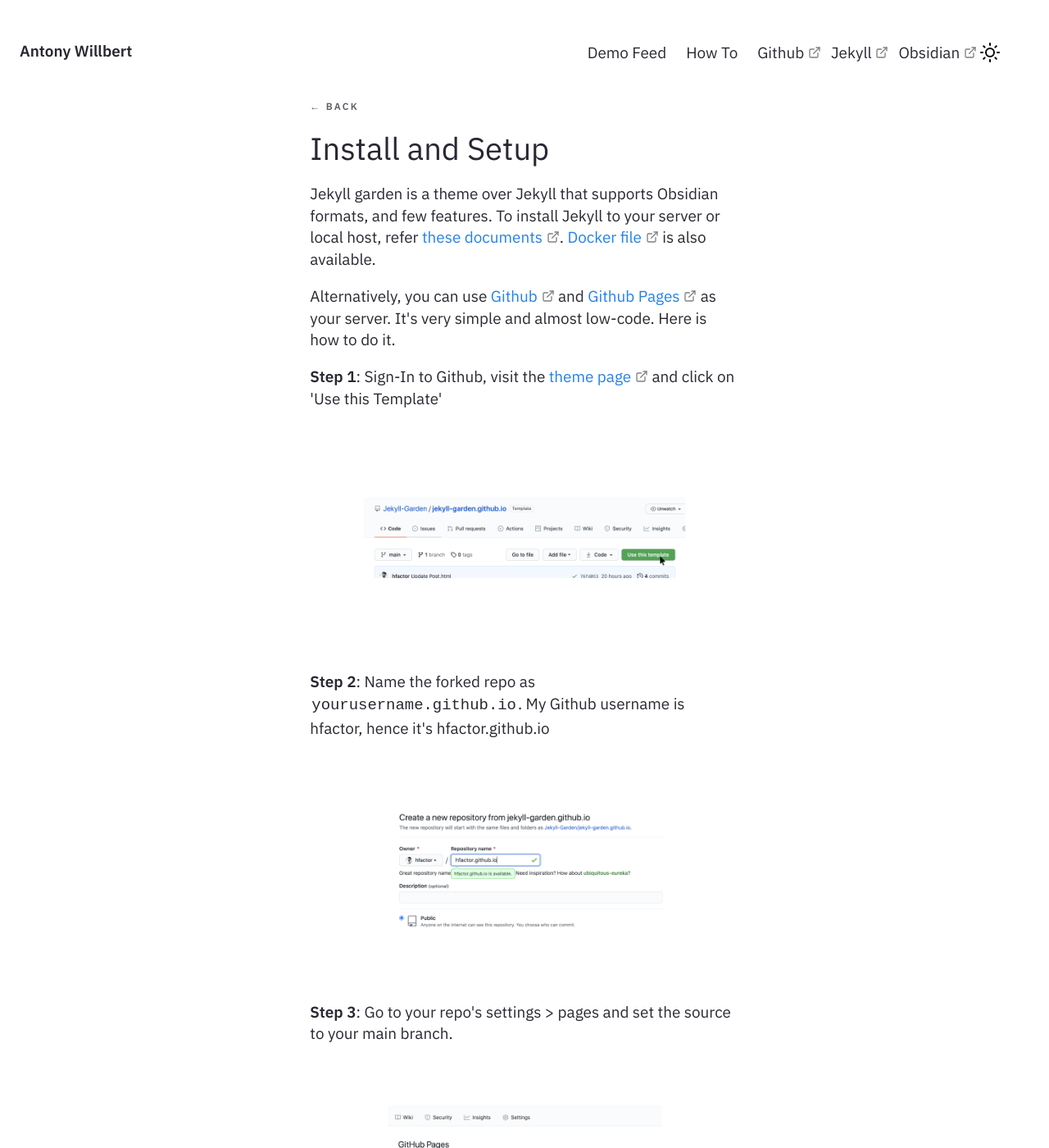
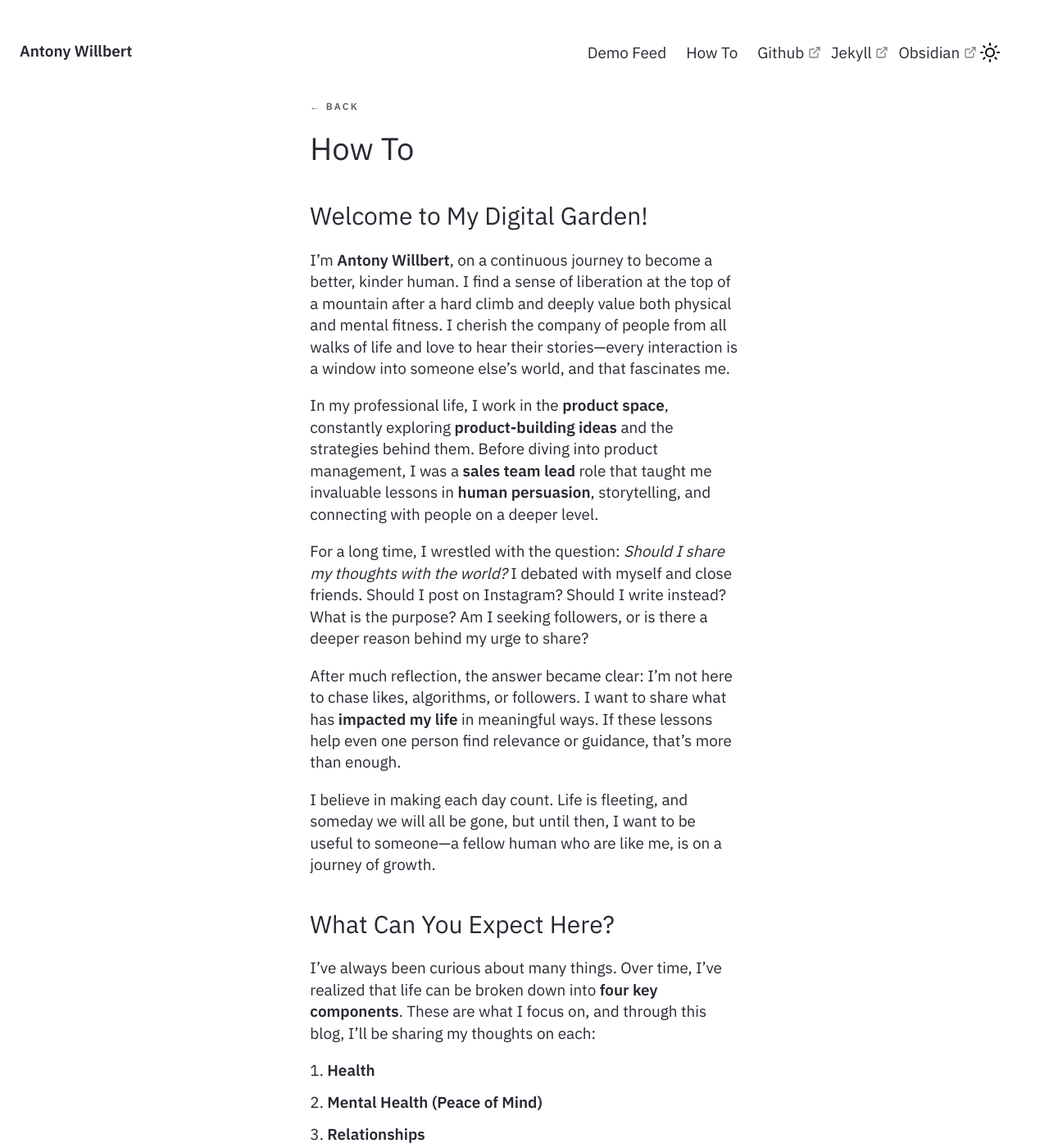
Before and after one commit to Antonywillbert/antonywillbert.github.io, a Jekyll site: the page built from _posts/2020-03-01-how-to.md, in a window 1280 px wide and 1400 px high. Shown: the whole window at 82% size. Built offline with Jekyll 4.4.1, drawn with Linux system fonts in a browser that asks for light colours; some of the changed text lies outside the part shown.

Commit message:
Update 2020-03-01-how-to.md

````diff
--- a/_posts/2020-03-01-how-to.md
+++ b/_posts/2020-03-01-how-to.md
@@ -1,81 +1,28 @@
----
-title: Install and Setup
----
+### Welcome to My Digital Garden!
 
-Jekyll garden is a theme over Jekyll that supports Obsidian formats, and few features. To install Jekyll to your server or local host, refer [these documents](https://jekyllrb.com/docs/installation/). [Docker file](https://github.com/Jekyll-Garden/jekyll-garden.github.io/blob/main/Dockerfile) is also available.
+I’m **Antony Willbert**, on a continuous journey to become a better, kinder human. I find a sense of liberation at the top of a mountain after a hard climb and deeply value both physical and mental fitness. I cherish the company of people from all walks of life and love to hear their stories—every interaction is a window into someone else’s world, and that fascinates me.
 
-Alternatively, you can use [Github](https://github.com/) and [Github Pages](https://pages.github.com/) as your server. It's very simple and almost low-code. Here is how to do it.
+In my professional life, I work in the **product space**, constantly exploring **product-building ideas** and the strategies behind them. Before diving into product management, I was a **sales team lead** role that taught me invaluable lessons in **human persuasion**, storytelling, and connecting with people on a deeper level.
 
-**Step 1**: Sign-In to Github, visit the [theme page](https://github.com/Jekyll-Garden/jekyll-garden.github.io) and click on 'Use this Template'
+For a long time, I wrestled with the question: _Should I share my thoughts with the world?_ I debated with myself and close friends. Should I post on Instagram? Should I write instead? What is the purpose? Am I seeking followers, or is there a deeper reason behind my urge to share?
 
-<img src="../assets/img/1-how-to.png" width="100%">
+After much reflection, the answer became clear: I’m not here to chase likes, algorithms, or followers. I want to share what has **impacted my life** in meaningful ways. If these lessons help even one person find relevance or guidance, that’s more than enough.
 
-**Step 2**: Name the forked repo as `yourusername.github.io`. My Github username is hfactor, hence it's hfactor.github.io
+I believe in making each day count. Life is fleeting, and someday we will all be gone, but until then, I want to be useful to someone—a fellow human who are like me, is on a journey of growth.
 
-<img src="../assets/img/2-how-to.png" width="100%">
+### What Can You Expect Here?
 
+I’ve always been curious about many things. Over time, I’ve realized that life can be broken down into **four key components**. These are what I focus on, and through this blog, I’ll be sharing my thoughts on each:
 
-**Step 3**: Go to your repo's settings > pages and set the source to your main branch.
-<img src="../assets/img/3-how-to.png" width="100%">
+1. **Health**
+2. **Mental Health (Peace of Mind)**
+3. **Relationships**
+4. **Wealth**
+5. Product
+6. Sales
 
+I’ve put **health** as my top priority and **wealth** at the bottom. Why? Because I’ve learned that when my health, mental peace, and relationships are in harmony, I’m confident in my ability to achieve the wealth I desire. But if any of these three are out of sync, I’m thrown off course.
 
-**Step 4 (Optional)**: If you have a custom domain, set [CNAME](https://docs.github.com/en/pages/getting-started-with-github-pages/securing-your-github-pages-site-with-https).
+So here I am, sharing my journey. Sometimes, I’ll write about these four areas, and other times, I’ll explore topics like books, personal stories, and anything else that makes me curious and interesting.
 
-## Configuring Your Jekyll.
-
-Now you have Jekyll setup ready, go to `_config.yml` and set your configurations. Here you can do the following configurations :
-1. URL to set your hostname
-2. BASEURL to set your sub path (url/subpath/)
-3. Website Heading, Content, Copyright Year + Message
-4. Private Link - On hover message
-5. What all folders to exclude (Obsidian Template and all)
-
-Edit these value via Github, and commit directly to Github, which will refresh the whole setup, and a Jekyll enivorment will be ready. You can visit the page by visiting  `yourusername.github.io`
-
-
-## Syncing Github with Obsidian
-
-Now you have your online publishing setup ready. It's time to build your local knowledge management using Obsidian. Here are the steps :
-
-Step 1: Go to github and clone your repository to your machine. For this, you can use git-commands or install [Github for desktop.](https://desktop.github.com/)
-<img src="../assets/img/4-how-to.png" width="100%">
-
-Step 2: Once you have successfully cloned the repository to your machine, Open the Obsidian app in your machine, and set the folder `_notes` inside the repository as your vault.
-<img src="../assets/img/5-how-to.png" width="100%">
-
-This is important, because Jekyll Garden can only fetch and publish notes from `_notes` folder.
-
-## Frontmatter
-
-For all notes to work properly, we need to have three frontmatter values.  Please make sure the front matter is written in between three lines. If you check any .md files in this repo, you will see something this.
-
-```
----
-
-title: Credits
-feed: hide
-date: 11-05-2022
-permalink: /credits
-format: list
-
----
-```
-
-1. `Title` is the page title. It **should be same as that of your Obsidian file** title for our Wiki links to work. i.e, if file is `credits.md` title has to be `credits`
-2. If you want to show the note on the feed, you should set `Feed` as `show`. It's an optional value, and the default value is set to hide. (To avoid publishing by mistake)
-3. `date` is used to sort note in feed.
-4. `permalink` is an optional value. Use it to set permanent URLs
-5. `format:list` will change the layout to a list with border, Refer [[Credits]]. This is useful for Curated lists (Check [my personal library](https://hiran.in/list/reading) ) or while building MoC.
-
-## Updating Digital Garden
-
-Once you have enough notes, got to the Github Desktop app, commit the changes to main, and push the changes to Github. Github will update the pages!
-<img src="../assets/img/7-how-to.png" width="100%">
-
-If you want to know my workflow or Obsidian folder structure, check [here]()
-
-## Features
-- Check [Features](../post/features) to know theme features
-
-## Credits
-- Check [[Credits]]
+I’m not here to preach or ask you to follow any particular path. Like you, I’m learning. We all have unique experiences—what worked for me might not work for you, and that’s okay. This is simply a space for me to share what I’ve discovered, and maybe it’ll resonate with you in some way but you find your own path or truth.
````
